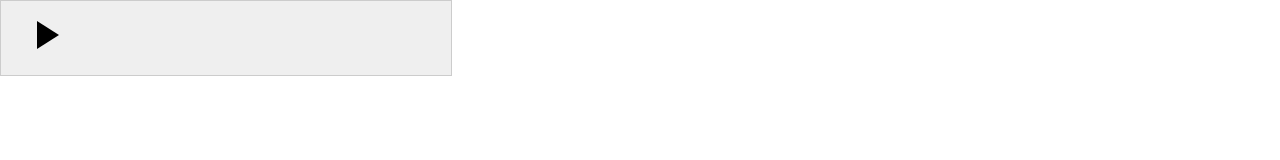
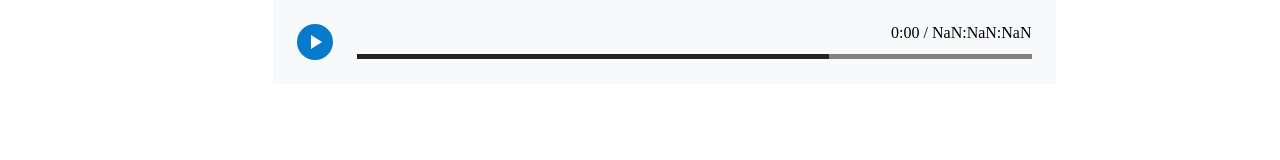
Before and after one commit to discodavey/radio-streaming-player, a plain HTML site: page index.html in a window 1280 px wide. Drawn offline with Linux system fonts and the light colour scheme.

Commit message:
build for audio player

```diff
--- a/assets/js/main.js
+++ b/assets/js/main.js
@@ -1,20 +1,37 @@
 const streamPlayer = document.querySelector('.stream-player');
 const play = document.querySelector('.play');
+let currentTime = document.querySelector('.current');
+let lengthTime = document.querySelector('.length');
 
+  setInterval(function () {
+      console.log(streamPlayer.currentTime);
+      currentTime.innerHTML = getTimeCodeFromNum(streamPlayer.currentTime);
+      lengthTime.innerHTML = getTimeCodeFromNum(streamPlayer.duration);
+  }, 500);
 
-play.addEventListener("click", function(){
-  streamPlayer.muted = true;
-  if(streamPlayer.paused){
-    play.classList.replace('play','pause');
-    streamPlayer.load();
-    streamPlayer.onloadeddata = () => {
-      setTimeout(function() {
-        streamPlayer.play();
-      }
-    , 5000)};
-  } else {
-    streamPlayer.pause();
-    streamPlayer.muted = true;
-    play.classList.replace('pause', 'play');
-  }
-});
+  play.addEventListener("click", (burger) => {
+    if (streamPlayer.paused) {
+      play.classList.replace("play", "pause");
+      streamPlayer.play();
+      console.log(burger.value);
+    } else {
+      play.classList.replace("pause", "play");
+      streamPlayer.pause();
+    }
+  },
+  false
+);
+
+// Convert time to readable
+function getTimeCodeFromNum(num) {
+  let seconds = parseInt(num);
+  let minutes = parseInt(seconds / 60);
+  seconds -= minutes * 60;
+  const hours = parseInt(minutes / 60);
+  minutes -= hours * 60;
+
+  if (hours === 0) return `${minutes}:${String(seconds % 60).padStart(2, 0)}`;
+  return `${String(hours).padStart(2, 0)}:${minutes}:${String(
+    seconds % 60
+  ).padStart(2, 0)}`;
+}
--- a/assets/scss/style.scss
+++ b/assets/scss/style.scss
@@ -5,20 +5,20 @@ body {
 .audio-streaming-player {
   padding: 10px 20px 0;
   width: 410px;
-  background: #efefef;
-  border: 1px solid #ccc;
+  background: #F8F9FB;
+  border: none;
 }
 
 .play {
   width: 64px;
   height: 64px;
-  background: url(/assets/img/play.svg) no-repeat 0 0;
+  background: url(play.svg) no-repeat 0 0;
   cursor: pointer;
 }
 
 .pause {
   width: 64px;
   height: 64px;
-  background: url(/assets/img/pause.svg) no-repeat 0 0;
+  background: url(pause.svg) no-repeat 0 0;
   cursor: pointer;
 }
--- a/index.html
+++ b/index.html
@@ -5,16 +5,23 @@
         <meta charset="UTF-8">
         <meta name="viewport" content="width=device-width, initial-scale=1">
 
-        <link rel="stylesheet" type="text/css" media="screen" href="/build/stylesheets/stylesheets.css" />
+        <link rel="stylesheet" type="text/css" media="screen" href="style.css" />
     </head>
     <body>
       <div class="container">
-        <audio class="stream-player" src="http://streaming.galaxywebsolutions.com:2020/stream/9068">
-            Your browser does not support the <code>audio</code> element.
-        </audio>
+        <audio class="stream-player" src="https://mcdn.podbean.com/mf/web/q9y53r/eLife_Community_Voices_PILOT_v2a0xp8.mp3" preload="metadata"></audio>
+        <!-- <audio class="stream-player" src="http://eclipse.galaxywebsolutions.com:7719/stream" preload="metadata"></audio> -->
 
-        <div class="audio-streaming-player">
-          <div class="play"></div>
+        <div class="audio-player">
+          <div class="player-controls">
+            <div class="play"></div>
+          </div>
+          <div class="audio-player-container">
+            <div class="time-container">
+              <span class="current"></span> / <span class="length"></span>
+            </div>
+            <progress class="progress-bar" value="70" max="100"></progress>
+          </div>
         </div>
       </div>
 
```
Also changed, not shown: pause.svg (added), play.svg (added), style.css (added), 1 other file.
